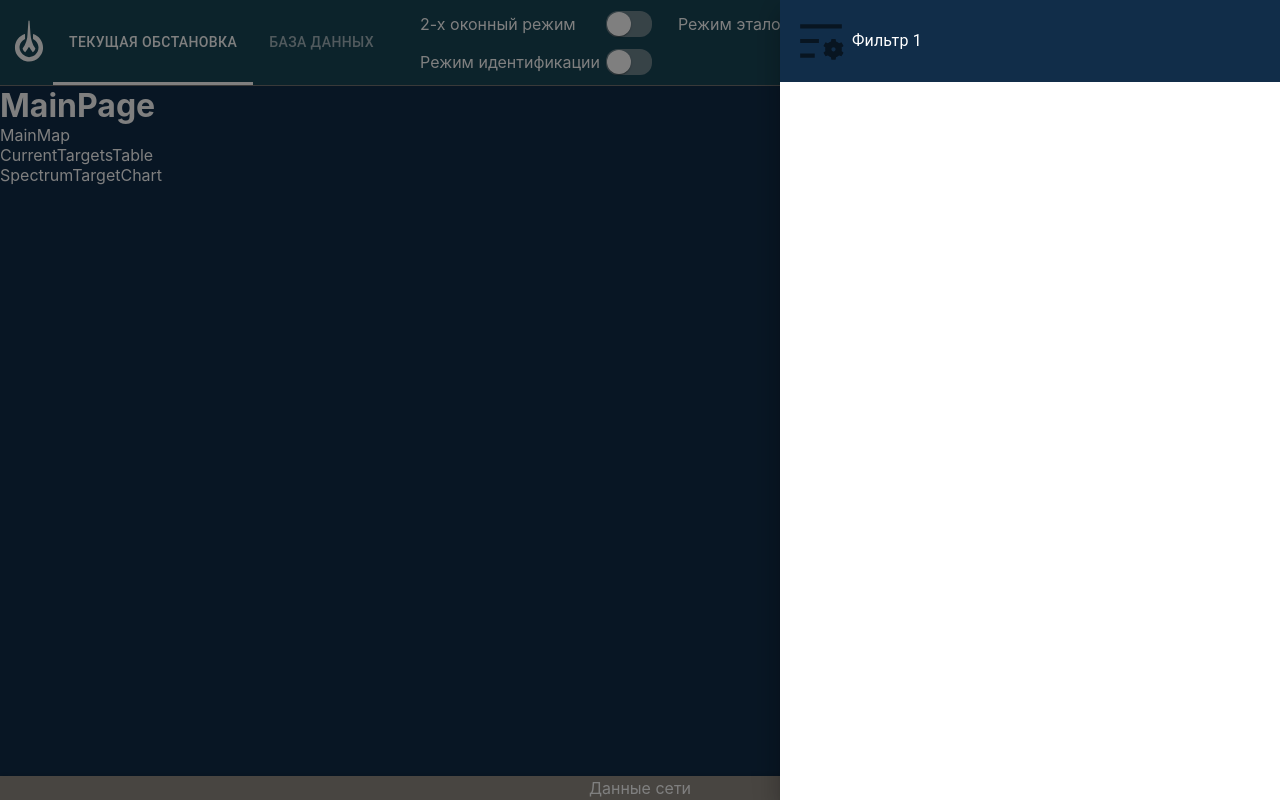
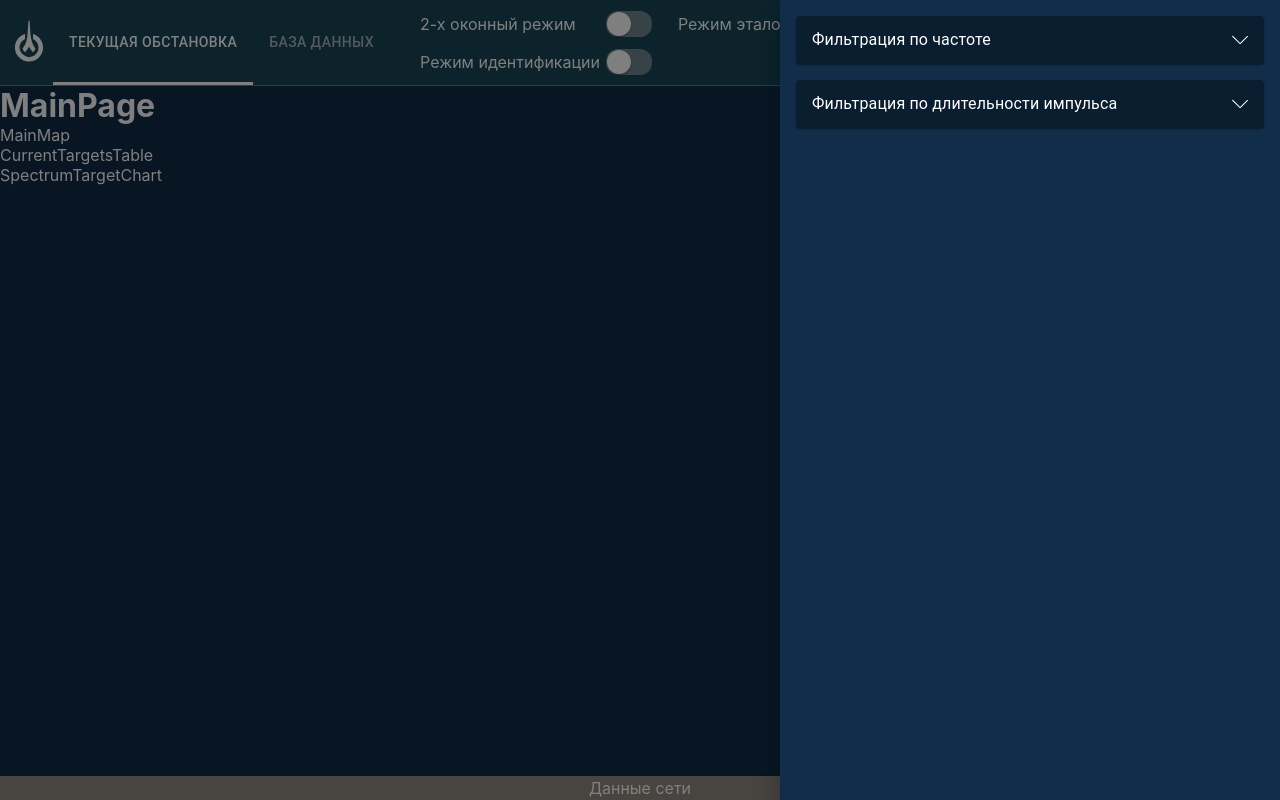
Before and after one commit to VechnoSlava/work_project, a React (Vite) app: page / in a window 1280 px wide. Both pictures are taken after a click on the button "Меню фильтров". Built offline with nearby package versions, Linux system fonts and the light colour scheme.

Commit message:
Настройка аккордеона

```diff
--- a/package.json
+++ b/package.json
@@ -16,6 +16,7 @@
     "type-check": "tsc --noEmit"
   },
   "dependencies": {
+    "@arction/lcjs": "^5.2.0",
     "@emotion/react": "^11.11.4",
     "@emotion/styled": "^11.11.5",
     "@fontsource/roboto": "^5.0.13",
--- /dev/null
+++ b/src/entities/fieldFilters/index.ts
@@ -0,0 +1 @@
+export { FieldFilters } from "./ui/fieldFilters"
--- /dev/null
+++ b/src/entities/fieldFilters/ui/fieldFilters.module.css
@@ -0,0 +1,9 @@
+.accordion {
+  width: 100%;
+  color: white;
+}
+
+.filterProps {
+  display: flex;
+  align-items: center;
+}
--- /dev/null
+++ b/src/entities/fieldFilters/ui/fieldFilters.tsx
@@ -0,0 +1,59 @@
+import Accordion from "@mui/material/Accordion"
+import AccordionSummary from "@mui/material/AccordionSummary"
+import AccordionDetails from "@mui/material/AccordionDetails"
+import Typography from "@mui/material/Typography"
+import { SlArrowDown } from "react-icons/sl"
+import styles from "./fieldFilters.module.css"
+
+interface IFieldFilters {
+  name: string
+}
+
+export const FieldFilters = (props: IFieldFilters) => {
+  const { name } = props
+  return (
+    <div className={styles.accordion}>
+      <Accordion
+        sx={{
+          backgroundColor: "#091e2f",
+          color: "white",
+          width: "100%",
+        }}
+      >
+        <AccordionSummary
+          expandIcon={<SlArrowDown />}
+          sx={{
+            "& .MuiAccordionSummary-expandIconWrapper": {
+              color: "white",
+            },
+          }}
+        >
+          <Typography sx={{ fontSize: 16 }}>{name}</Typography>
+        </AccordionSummary>
+        <AccordionDetails>
+          <div className={styles.filterProps}></div>
+        </AccordionDetails>
+      </Accordion>
+    </div>
+  )
+}
+
+// <StyledAccordion>
+//   <StyledAccordionSummary expandIcon={<SlArrowDown />}>
+//     <StyledTypography>{name}</StyledTypography>
+//   </StyledAccordionSummary>
+//   <StyledAccordionDetails>
+//     <FilterContent>
+//       <StyledInput type="text" placeholder="начало" />
+//       <StyledInput type="text" placeholder="конец" />
+//       <StyledSelect>
+//         <option>ГГц</option>
+//         <option>МГц</option>
+//         <option>КГц</option>
+//       </StyledSelect>
+//       <StyledButtonP>P</StyledButtonP>
+//       <StyledButtonD>D</StyledButtonD>
+//       <AddButton>Добавить</AddButton>
+//     </FilterContent>
+//   </StyledAccordionDetails>
+// </StyledAccordion>
--- a/src/shared/buttons/toggleSwitch/toggleSwitch.tsx
+++ b/src/shared/buttons/toggleSwitch/toggleSwitch.tsx
@@ -21,6 +21,9 @@ const CustomSwitch = styled(Switch)({
       },
       "&.Mui-disabled + .MuiSwitch-track": {
         opacity: 0.5,
+      },
+      "&:hover .MuiSwitch-switchBase": {
+        backgroundColor: "#00000037",
       },
     },
     "&.Mui-focusVisible .MuiSwitch-thumb": {
--- a/src/widgets/header/ui/header.module.css
+++ b/src/widgets/header/ui/header.module.css
@@ -1,6 +1,6 @@
 .header {
   box-sizing: border-box;
-  background-color: rgba(31, 89, 97, 0.603);
+  background-color: #1f59619a;
   border-bottom: 1px solid#737373;
   display: flex;
   align-items: center;
--- a/src/widgets/sideMenuFilters/ui/sideMenuFilters.tsx
+++ b/src/widgets/sideMenuFilters/ui/sideMenuFilters.tsx
@@ -2,12 +2,9 @@ import Box from "@mui/material/Box"
 import Drawer from "@mui/material/Drawer"
 import List from "@mui/material/List"
 import ListItem from "@mui/material/ListItem"
-import ListItemButton from "@mui/material/ListItemButton"
-import ListItemIcon from "@mui/material/ListItemIcon"
-import ListItemText from "@mui/material/ListItemText"
 import { useAppDispatch, useAppSelector } from "../../../app/store/hooks"
 import { selectSideMenuOpened, toggleSideMenu } from "../model/sideMenuSlice"
-import { RiListSettingsFill } from "react-icons/ri"
+import { FieldFilters } from "../../../entities/fieldFilters"
 
 export const SideMenuFilters = () => {
   const dispatch = useAppDispatch()
@@ -18,18 +15,16 @@ export const SideMenuFilters = () => {
 
   const DrawerList = (
     <Box
-      sx={{ width: 500, backgroundColor: "#112d49", color: "#fff" }}
+      sx={{ width: 500, height: "100vh", backgroundColor: "#112d49" }}
       role="presentation"
-      onClick={handlerToggleSideMenu}
+      // onClick={handlerToggleSideMenu}
     >
       <List>
-        <ListItem key={1} disablePadding>
-          <ListItemButton>
-            <ListItemIcon>
-              <RiListSettingsFill size={50} />
-            </ListItemIcon>
-            <ListItemText primary={"Фильтр 1"} />
-          </ListItemButton>
+        <ListItem key={1}>
+          <FieldFilters name={"Фильтрация по частоте"} />
+        </ListItem>
+        <ListItem key={2}>
+          <FieldFilters name={"Фильтрация по длительности импульса"} />
         </ListItem>
       </List>
     </Box>
@@ -38,6 +33,7 @@ export const SideMenuFilters = () => {
   return (
     <div>
       <Drawer
+        sx={{}}
         anchor={"right"}
         open={sideMenuOpened}
         onClose={handlerToggleSideMenu}
```
Also changed, not shown: src/shared/websocket/websocket.ts (added, +60 -0 lines), 1 other file (tests, documents, lock files or other folders).
